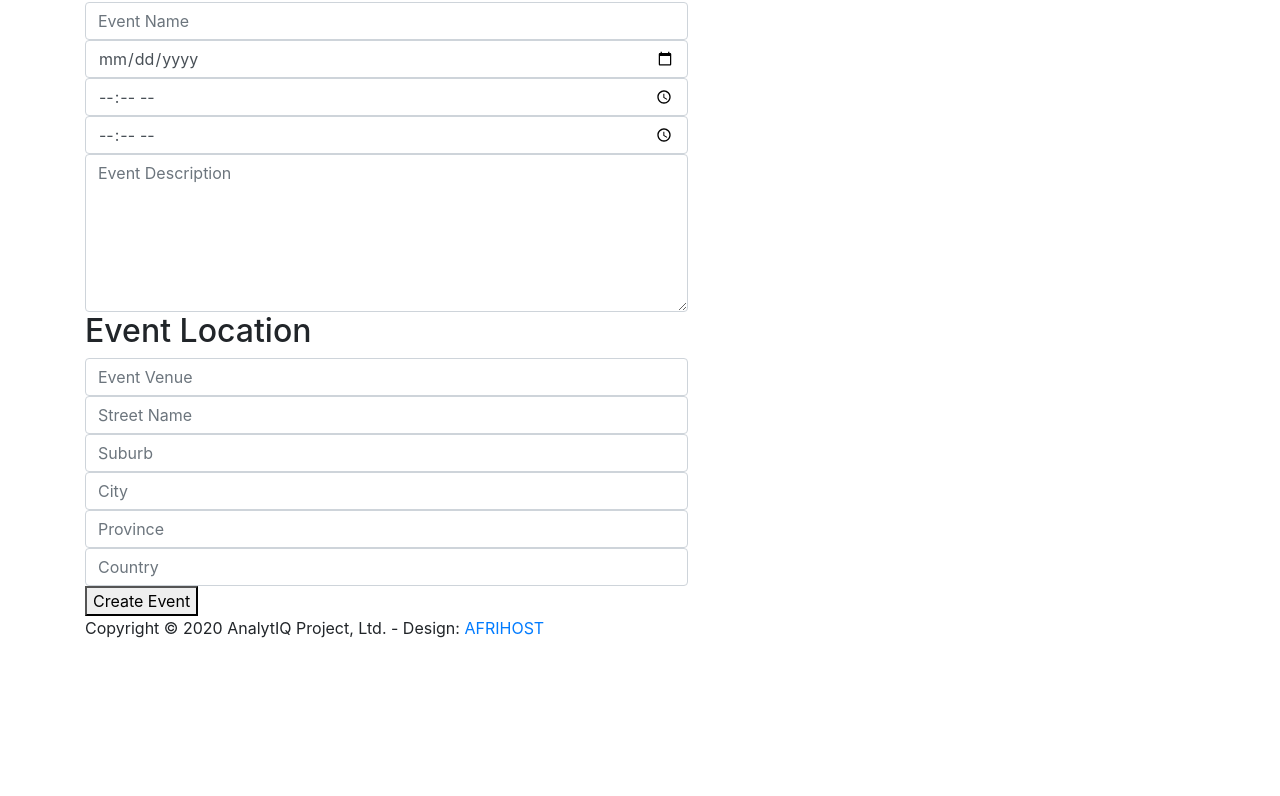
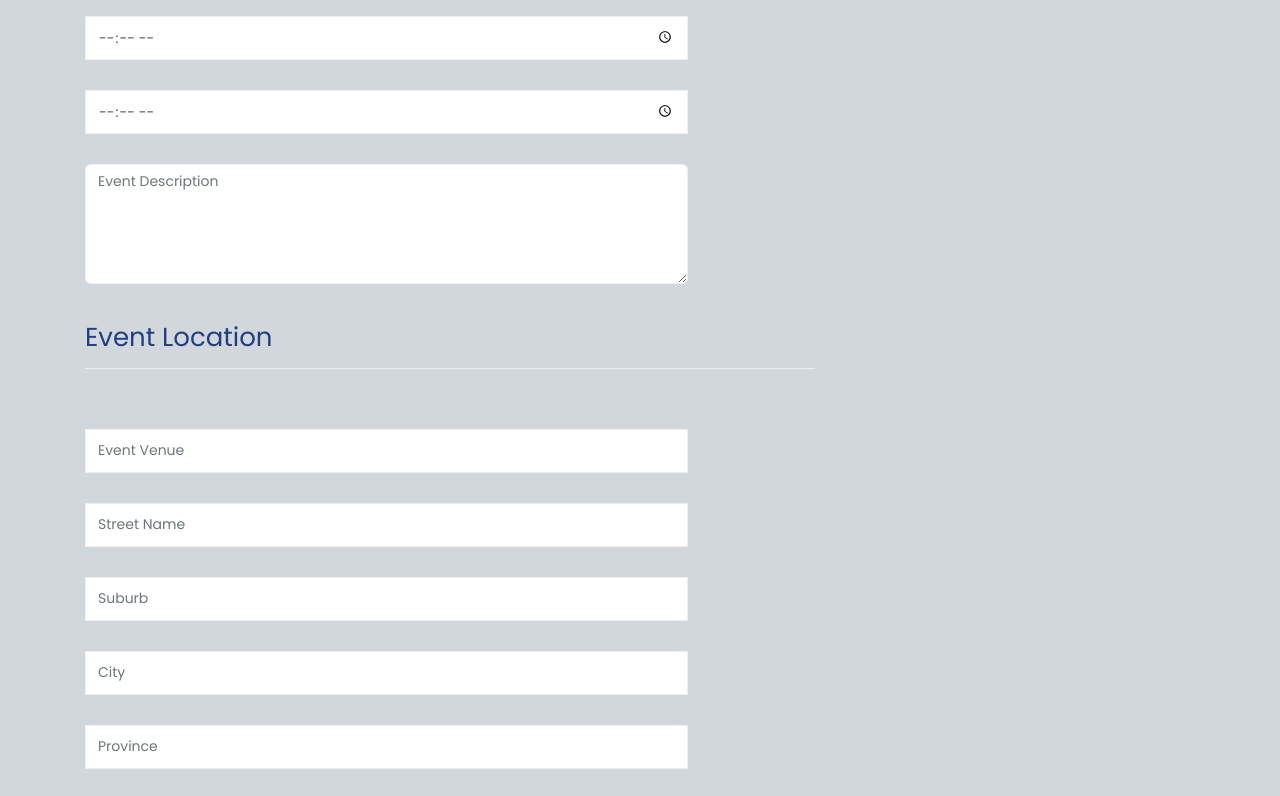
Before and after one commit to AnalytIQ2-0/AFRIHOST, a plain HTML site: page AUHF/Afrihost/AddEvent.html in a window 1280 px wide. Shown: the part 487-1283 px from the top of the page. Before the commit the page ends 1143 px from the top, so only its background shows below. Drawn offline with Linux system fonts and the light colour scheme.

Commit message:
Update AddEvent.html

```diff
--- a/AUHF/Afrihost/AddEvent.html
+++ b/AUHF/Afrihost/AddEvent.html
@@ -14,7 +14,7 @@
     <!-- Bootstrap core CSS -->
     <link href="vendor/bootstrap/css/bootstrap.min.css" rel="stylesheet">
     <link rel="stylesheet" href="assets/css/fontawesome.css">
-    <link rel="stylesheet" href="assets/css/stylesUI.css.css">
+    <link rel="stylesheet" href="assets/css/stylesUI.css">
     <link rel="stylesheet" href="assets/css/owl.css">
 
   </head>
```
